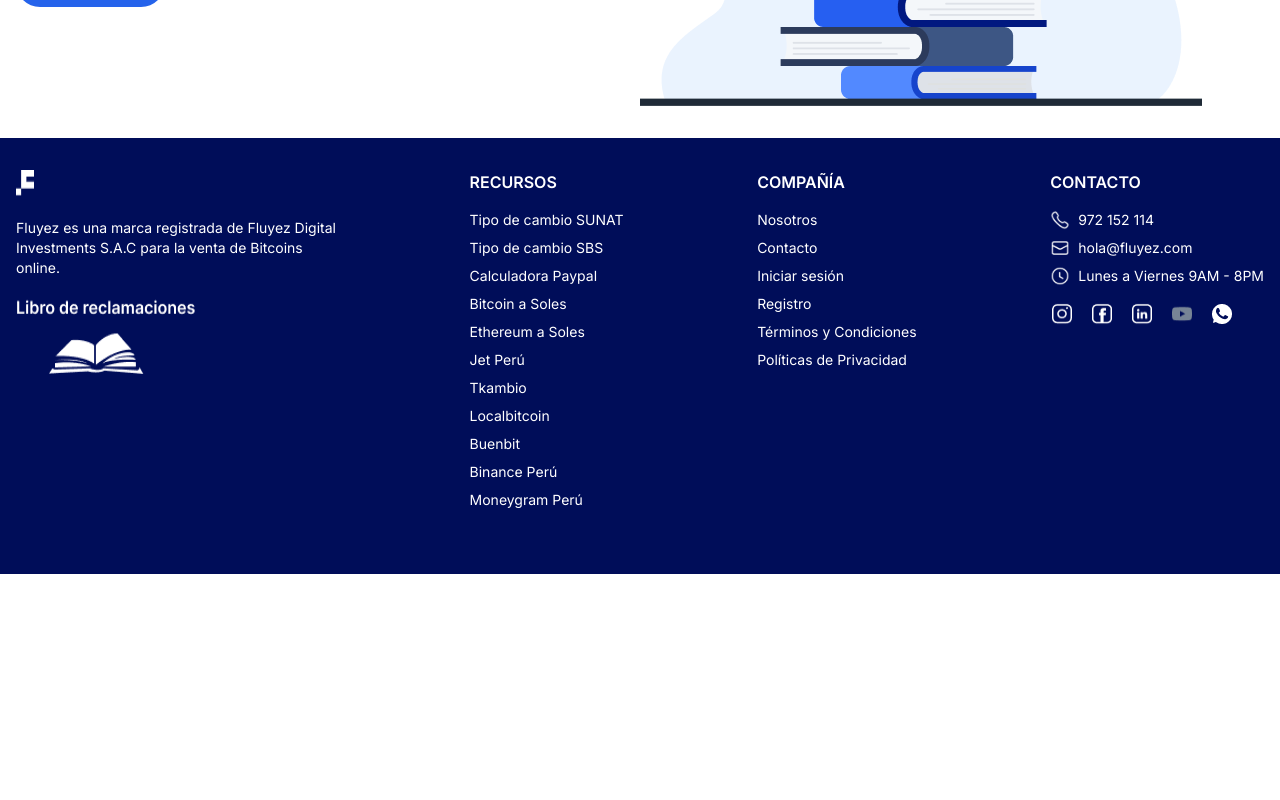
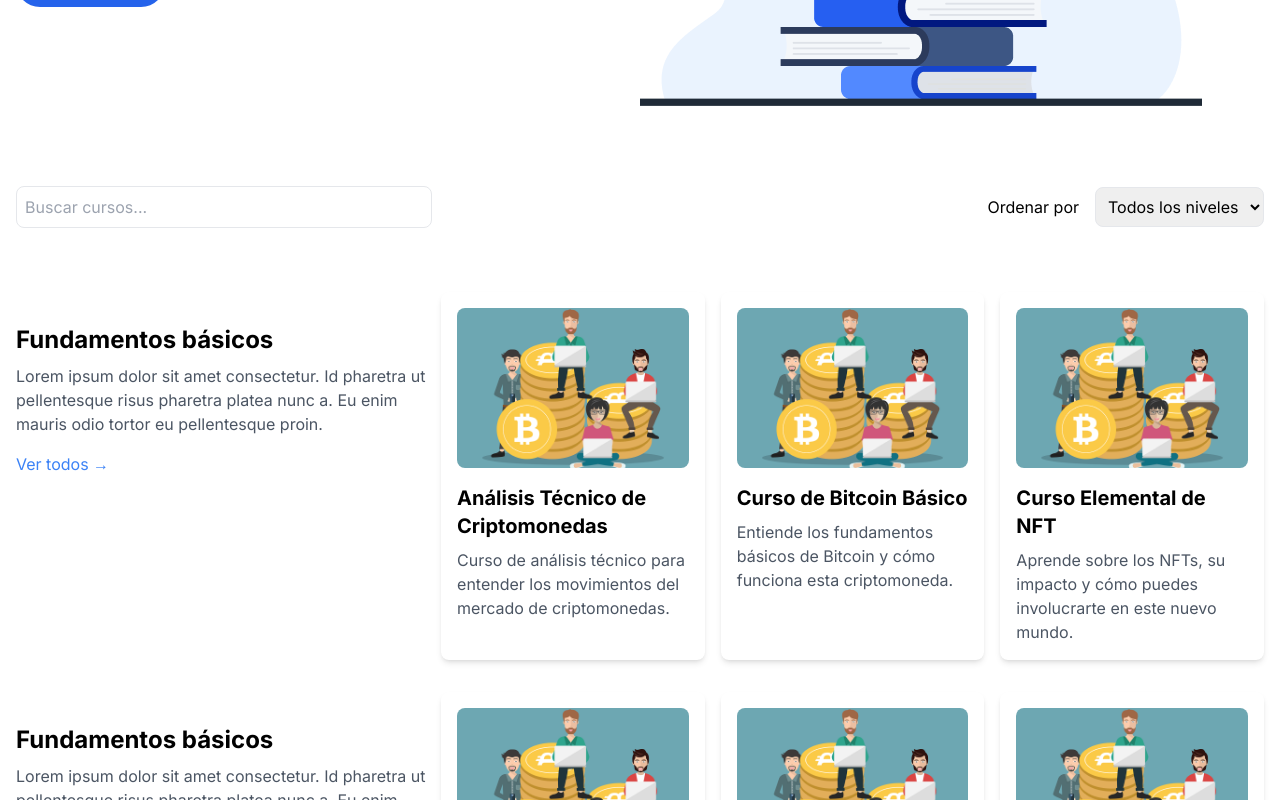
Before and after one commit to Joseduardo25/landing, a Next.js app: page /Fluyez-Academy in a window 1280 px wide. Shown: the part 420-1220 px from the top of the page. Before the commit the page ends 994 px from the top, so only its background shows below. Built offline with nearby package versions, Linux system fonts and the light colour scheme.

Commit message:
add: courses component to Fluyez academy page

```diff
--- a/src/app/Fluyez-Academy/page.js
+++ b/src/app/Fluyez-Academy/page.js
@@ -5,9 +5,10 @@
 import MobileManAcademy from "/public/assets/images/fluyez-man-academy-mobile.png"
 import MenuMobile from "/public/assets/icons/menu-icon-mobile.png"
 import Footer from "@/components/footer"
+import CoursesAcademy from "@/components/Fluyez-Academy/courses-academy"
 
 const Academy = () => {
-return(<>
+  return (<>
     {/* <!-- Navbar --> */}
     <nav class="bg-white  my-5">
       <div class="container mx-auto px-4">
@@ -39,7 +40,7 @@
     <section class="container mx-auto px-4 py-8 flex flex-col md:flex-row items-center">
       {/* <!-- Text Content --> */}
       <div class="md:w-1/2 mt-8 md:mt-0">
-        <h2 className="text-lg font-semibold text-blue-600 mb-2">¡Aprende sobre crypto<br/> con nosotros!</h2>
+        <h2 className="text-lg font-semibold text-blue-600 mb-2">¡Aprende sobre crypto<br /> con nosotros!</h2>
         <h1 class="text-4xl md:text-5xl font-bold text-blue-900 mb-4">Cursos de Fluyez Academy</h1>
         <button class="bg-blue-600 text-white px-6 py-3 rounded-full hover:bg-blue-700 hidden md:block">Empieza aquí</button>
       </div>
@@ -50,10 +51,31 @@
       </div>
       <button class="bg-blue-600 text-white px-6 py-3 rounded-full hover:bg-blue-700 block md:hidden ">Empieza aquí</button>
     </section>
+    <div className="container mx-auto px-4 py-4">
+
+
+      <div className="flex justify-between items-center my-8">
+        <input
+          type="text"
+          placeholder="Buscar cursos..."
+          className="border rounded-lg p-2 w-1/3"
+        />
+        <div className="flex items-center">
+          <p className="mr-4">Ordenar por</p>
+          <select className="border rounded-lg p-2">
+            <option>Todos los niveles</option>
+          </select>
+        </div>
+      </div>
+    </div>
+    <CoursesAcademy />
+    <CoursesAcademy />
+    <CoursesAcademy />
+    <CoursesAcademy />
 
 
 
-      <Footer/>
+    <Footer />
   </>
   )
 }
```
Lines whose indentation alone changed are shown as unchanged.
